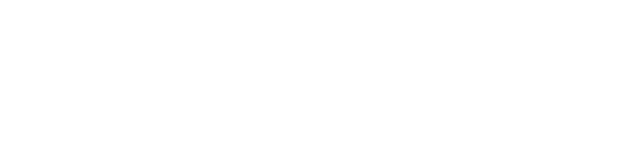
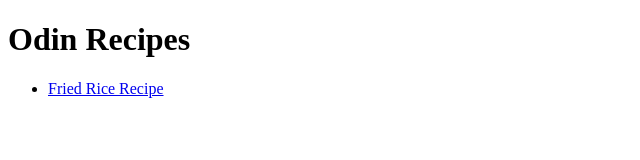
Before and after one commit to humblecmy/odin-recipes, a plain HTML site: page index.html in a window 1280 px wide. Shown: the whole page, without its empty margins (0-640 px from the left). Drawn offline with Linux system fonts and the light colour scheme.

```diff
--- a/index.html
+++ b/index.html
@@ -2,8 +2,14 @@
 <html lang="en">
     <head>
         <meta charset="utf-8">
+        <title>Recipes</title>
     </head>
     <body>
+        <h1>Odin Recipes</h1>
+        <ul>
+            <li><a href="recipes/friedrice.html">Fried Rice Recipe</a></li>
+        </ul>
+
 
     </body>
 </html>
```
